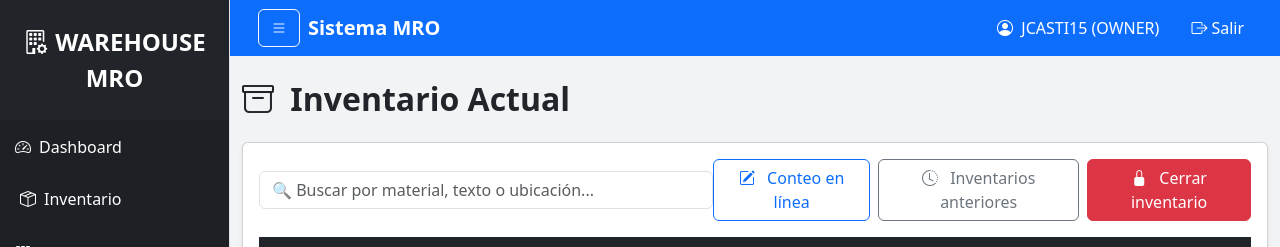
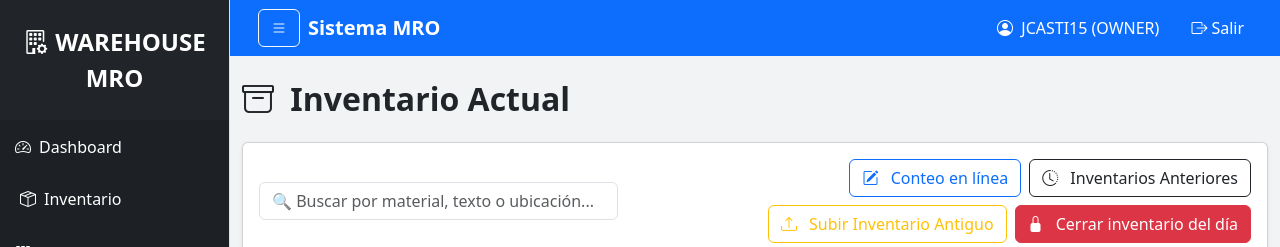
Before and after one commit to Joselu04991/warehouse_mro_4-main, a Flask app: page /inventory/list in a window 1280 px wide. Shown: the top 247 px of the page. Run offline with Flask 3, Linux system fonts and the light colour scheme; a user stored in the database is signed in.

Commit message:
Update list.html

```diff
--- a/templates/inventory/list.html
+++ b/templates/inventory/list.html
@@ -7,32 +7,32 @@
 
 <div class="card shadow-sm p-3">
 
-    <div class="d-flex justify-content-between align-items-center mb-3">
+    <div class="d-flex justify-content-between mb-3 align-items-center">
 
         <input type="text" id="searchInput" class="form-control w-50"
                placeholder="🔍 Buscar por material, texto o ubicación...">
 
-        <div class="d-flex gap-2">
+        <div class="d-flex gap-2 flex-wrap justify-content-end">
 
-            <!-- ✔ CONTEO EN LÍNEA -->
             <a href="{{ url_for('inventory.count_inventory') }}"
                class="btn btn-outline-primary">
                 <i class="bi bi-pencil-square me-2"></i> Conteo en línea
             </a>
 
-            <!-- 📂 INVENTARIOS ANTERIORES -->
-            <a href="{{ url_for('inventory.upload_history') }}"
-               class="btn btn-outline-secondary">
-                <i class="bi bi-clock-history me-2"></i> Inventarios anteriores
+            <a href="{{ url_for('inventory.history_inventory') }}"
+               class="btn btn-outline-dark">
+                <i class="bi bi-clock-history me-2"></i> Inventarios Anteriores
             </a>
 
-            <!-- 🔒 CERRAR INVENTARIO -->
-            <form method="POST"
-                  action="{{ url_for('inventory.close_inventory') }}"
-                  onsubmit="return confirm('¿Seguro que deseas cerrar el inventario del día?');">
+            <a href="{{ url_for('inventory.upload_history') }}"
+               class="btn btn-outline-warning">
+                <i class="bi bi-upload me-2"></i> Subir Inventario Antiguo
+            </a>
 
-                <button type="submit" class="btn btn-danger">
-                    <i class="bi bi-lock-fill me-2"></i> Cerrar inventario
+            <form method="POST" action="{{ url_for('inventory.close_inventory') }}"
+                  onsubmit="return confirm('¿Seguro que deseas CERRAR el inventario del día? Se archivará y se limpiará el inventario actual.');">
+                <button class="btn btn-danger">
+                    <i class="bi bi-lock-fill me-2"></i> Cerrar inventario del día
                 </button>
             </form>
 
@@ -71,7 +71,6 @@
 document.getElementById("searchInput").addEventListener("keyup", function() {
     let filter = this.value.toLowerCase();
     let rows = document.querySelectorAll("#inventoryTable tbody tr");
-
     rows.forEach(r => {
         let txt = r.innerText.toLowerCase();
         r.style.display = txt.includes(filter) ? "" : "none";
```
